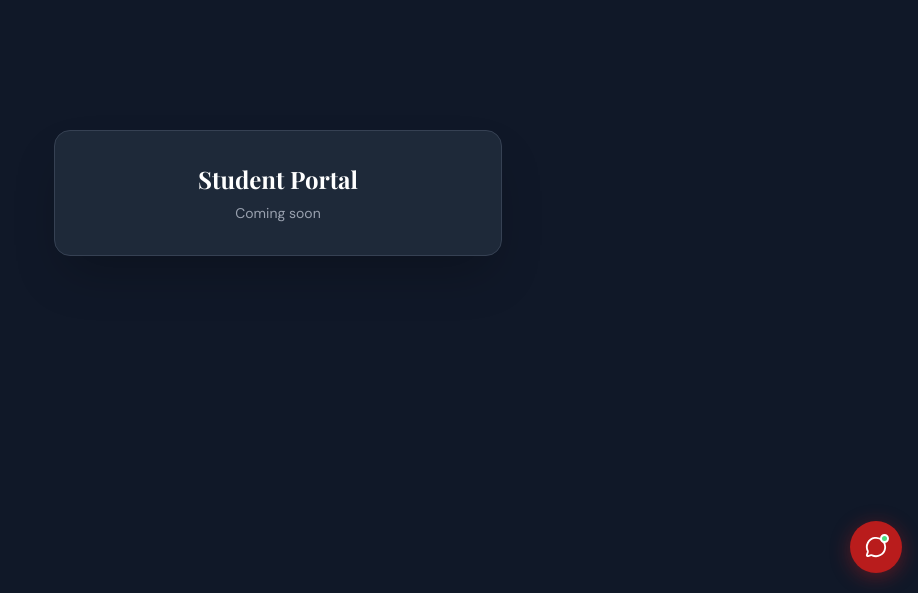
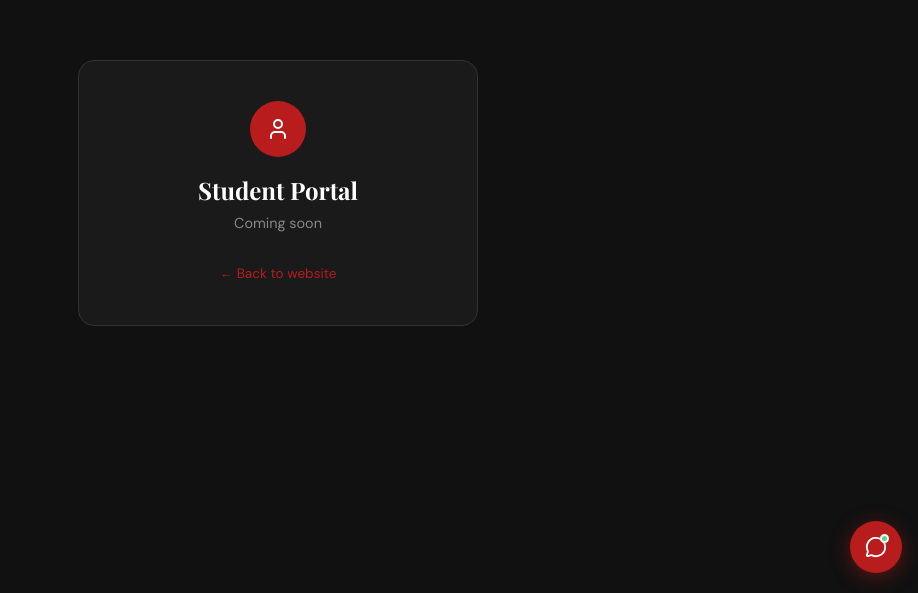
Before and after one commit to slmazwi-coder/advent-high-school, a React (Vite) app: page /student/login in a window 1280 px wide. Shown: the part 207-800 px from the top of the page, without its empty margins (362-1280 px from the left). Built offline with nearby package versions, Linux system fonts and the light colour scheme; a web font is replaced by a local one.

Commit message:
Update StudentLogin.tsx

```diff
--- a/src/pages/StudentLogin.tsx
+++ b/src/pages/StudentLogin.tsx
@@ -1,12 +1,15 @@
 import React from 'react';
-
-export const StudentLogin = () => {
-  return (
-    <div className="min-h-screen bg-gray-900 flex items-center justify-center p-4">
-      <div className="bg-gray-800 rounded-2xl shadow-2xl p-8 w-full max-w-md border border-gray-700">
-        <h1 className="text-2xl font-bold text-white text-center">Student Portal</h1>
-        <p className="text-gray-400 text-sm mt-2 text-center">Coming soon</p>
+import { Link } from 'react-router-dom';
+import { User } from 'lucide-react';
+export const StudentLogin = () => (
+  <div style={{ minHeight: '100vh', background: '#111', display: 'flex', alignItems: 'center', justifyContent: 'center', padding: '2rem' }}>
+    <div style={{ background: '#1a1a1a', border: '1px solid #333', borderRadius: '1rem', padding: '2.5rem', maxWidth: 400, width: '100%', textAlign: 'center' }}>
+      <div style={{ width: 56, height: 56, background: '#B91C1C', borderRadius: '50%', display: 'flex', alignItems: 'center', justifyContent: 'center', margin: '0 auto 1.25rem' }}>
+        <User size={24} style={{ color: '#fff' }} />
       </div>
+      <h1 style={{ fontFamily: 'var(--font-display)', color: '#fff', fontSize: '1.5rem', margin: '0 0 0.5rem' }}>Student Portal</h1>
+      <p style={{ color: '#888', fontSize: '0.9rem', margin: '0 0 1.5rem' }}>Coming soon</p>
+      <Link to="/" style={{ fontSize: '0.85rem', color: '#B91C1C', textDecoration: 'none' }}>← Back to website</Link>
     </div>
-  );
-};
+  </div>
+);
```
